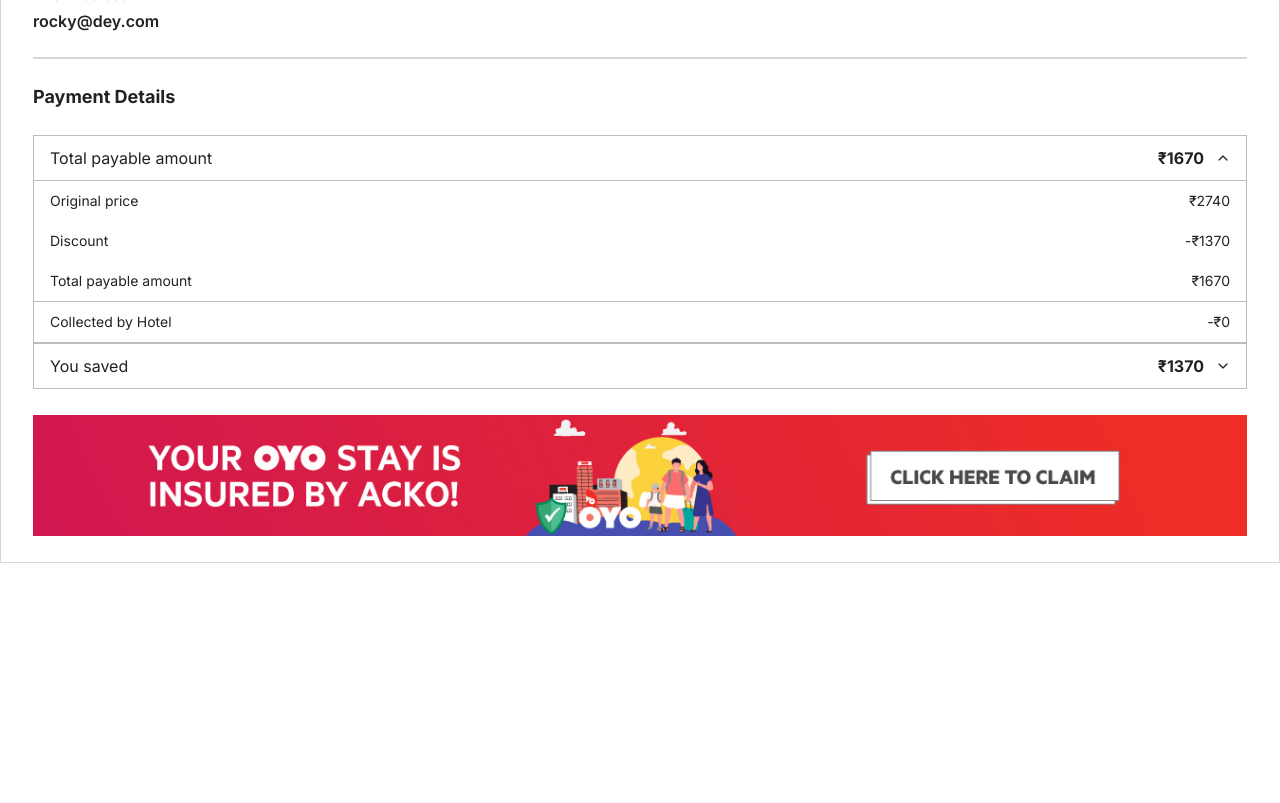
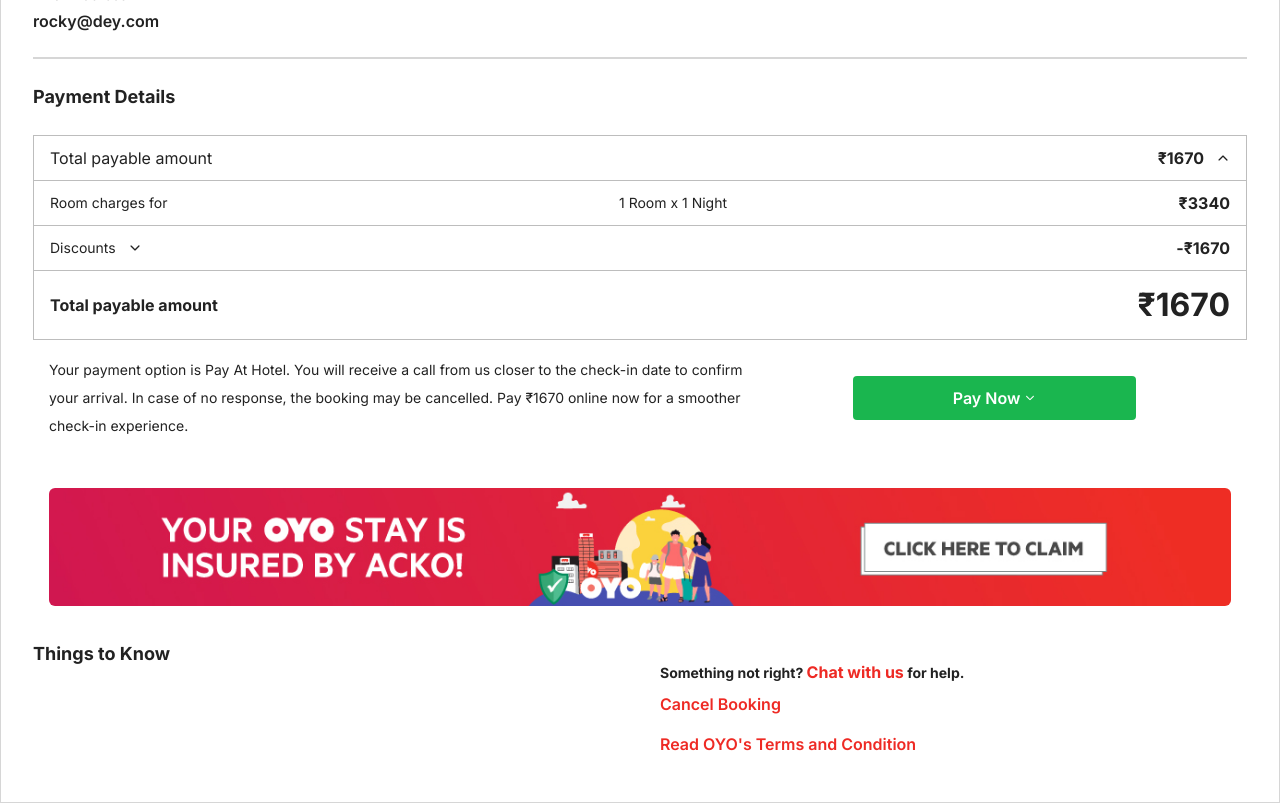
Before and after one commit to rockydey077/hotel-booking-management, a Next.js app: page /printPage in a window 1280 px wide. Shown: the part 900-1703 px from the top of the page. Before the commit the page ends 1463 px from the top, so only its background shows below. Built offline with nearby package versions, Linux system fonts and the light colour scheme.

Commit message:
update content print page

```diff
--- a/src/app/printPage/page.jsx
+++ b/src/app/printPage/page.jsx
@@ -124,7 +124,7 @@
             <div>
               <h3 className='text-lg font-bold mb-6'>Payment Details</h3>
             </div>
-            <div>
+            <div className=''>
               <div
                 onClick={() => {
                   setExpend(!expend);
@@ -145,62 +145,54 @@
               </div>
               {expend && (
                 <div>
-                  <div className='border-l border-r border-color8 px-4 py-[10px]'>
-                    <div className='flex items-center justify-between'>
-                      <p className='text-sm'>Original price</p>
-                      <p className='text-sm'>₹2740</p>
+                  <div className='border-l border-r border-color8 px-4 py-[10px] flex items-center justify-between'>
+                    <div>
+                      <p className='text-sm'>Room charges for</p>
+                    </div>
+                    <div>
+                      <p className='text-sm'>1 Room x 1 Night</p>
+                    </div>
+                    <div>
+                      <h5 className='text-base font-bold'>₹3340</h5>
                     </div>
                   </div>
-                  <div className='border-l border-r border-color8 px-4 py-[10px]'>
+                  <div
+                    onClick={() => setExpend2(!expend2)}
+                    className={`border cursor-pointer border-color8 px-4 py-[10px] ${
+                      expend2 && "space-y-5"
+                    }`}>
                     <div className='flex items-center justify-between'>
-                      <p className='text-sm'>Discount</p>
-                      <p className='text-sm'>-₹1370</p>
-                    </div>
-                  </div>
-                  <div className='border-l border-r border-color8 px-4 py-[10px]'>
-                    <div className='flex items-center justify-between'>
-                      <p className='text-sm'>Total payable amount</p>
-                      <p className='text-sm'>₹1670</p>
-                    </div>
-                  </div>
-                  <div className='border border-color8 px-4 py-[10px]'>
-                    <div className='flex items-center justify-between'>
-                      <p className='text-sm'>Collected by Hotel</p>
-                      <p className='text-sm'>-₹0</p>
-                    </div>
-                  </div>
-                </div>
-              )}
-              <div
-                onClick={() => {
-                  setExpend2(!expend2);
-                  setExpend(false);
-                }}
-                className='cursor-pointer border border-color8 px-4 py-[10px] flex items-center justify-between'>
-                <div>
-                  <p className='text-base'>You saved</p>
-                </div>
                       <div className='flex items-center gap-3'>
-                  <h5 className='text-base font-bold'>₹1370</h5>
+                        <p className='text-sm'>Discounts</p>
                         {expend2 ? (
                           <IoIosArrowUp className='text-sm' />
                         ) : (
                           <IoIosArrowDown className='text-sm' />
                         )}
                       </div>
+                      <div>
+                        <h5 className='text-base font-bold'>-₹1670</h5>
+                      </div>
                     </div>
                     {expend2 && (
+                      <div className='flex items-center justify-between text-[#00000080]'>
                         <div>
-                  <div className='border-l border-r border-color8 px-4 py-[10px]'>
-                    <div className='flex items-center justify-between'>
-                      <p className='text-sm'>Price</p>
-                      <p className='text-sm'>₹2740</p>
+                          <p className='text-sm'>Coupon: OYOFESTIVE50</p>
+                        </div>
+                        <div>
+                          <h5 className='text-base font-bold'>-₹1670</h5>
                         </div>
                       </div>
-                  <div className='border-l border-r border-color8 px-4 py-[10px]'>
-                    <div className='flex items-center justify-between'>
-                      <p className='text-sm'>Discount</p>
-                      <p className='text-sm'>-₹1370</p>
+                    )}
+                  </div>
+                  <div className='text-[#222] border-l border-r border-b border-color8 px-4 py-[10px] flex items-center justify-between'>
+                    <div>
+                      <p className='text-base font-bold'>
+                        Total payable amount
+                      </p>
+                    </div>
+                    <div>
+                      <h5 className='text-[32px] font-bold'>₹1670</h5>
                     </div>
                   </div>
                 </div>
@@ -208,12 +200,54 @@
             </div>
           </div>
         </div>
-        <div className='py-[26px] px-[32px]'>
+        <div className='pb-[26px] px-[32px]'>
+          <div className='pt-4 pb-8 text-[#222]'>
+            <div className='px-4 flex items-center'>
+              <div className='max-w-[60%] flex-1'>
+                <p className='text-sm leading-7'>
+                  Your payment option is Pay At Hotel. You will receive a call
+                  from us closer to the check-in date to confirm your arrival.
+                  In case of no response, the booking may be cancelled. Pay
+                  ₹1670 online now for a smoother check-in experience.
+                </p>
+              </div>
+              <div className='max-w-[40%] flex-1'>
+                <button className='flex items-center gap-1 justify-center rounded bg-[#1ab64f] text-color4 py-[10px] w-full text-center max-w-[60%] mx-auto'>
+                  <span className='text-base font-semibold'>Pay Now</span>
+                  <IoIosArrowDown className='text-xs' />
+                </button>
+              </div>
+            </div>
+          </div>
+          <div className='m-4'>
             <Image
               src={OYOBanner}
-            className='w-full h-auto object-contain'
-            alt='OYO Banner'
+              alt=''
+              width={500}
+              height={200}
+              className='w-full h-full rounded-md cursor-pointer'
             />
+          </div>
+          <div className='flex pt-[18px] text-[#222]'>
+            <div className='flex-1 max-w-[50%]'>
+              <h4 className='text-lg font-bold'>Things to Know</h4>
+            </div>
+            <div className='flex-1 max-w-[50%] p-5'>
+              <p className='text-sm font-bold'>
+                Something not right?{" "}
+                <span className='text-[#ee2a24] text-base cursor-pointer'>
+                  Chat with us
+                </span>{" "}
+                for help.
+              </p>
+              <p className='text-base font-semibold text-[#ee2a24] mt-2 cursor-pointer'>
+                Cancel Booking
+              </p>
+              <p className='text-base font-semibold text-[#ee2a24] mt-4 cursor-pointer'>
+                Read OYO&apos;s Terms and Condition
+              </p>
+            </div>
+          </div>
         </div>
       </div>
     </div>
```
Lines whose indentation alone changed are shown as unchanged.
